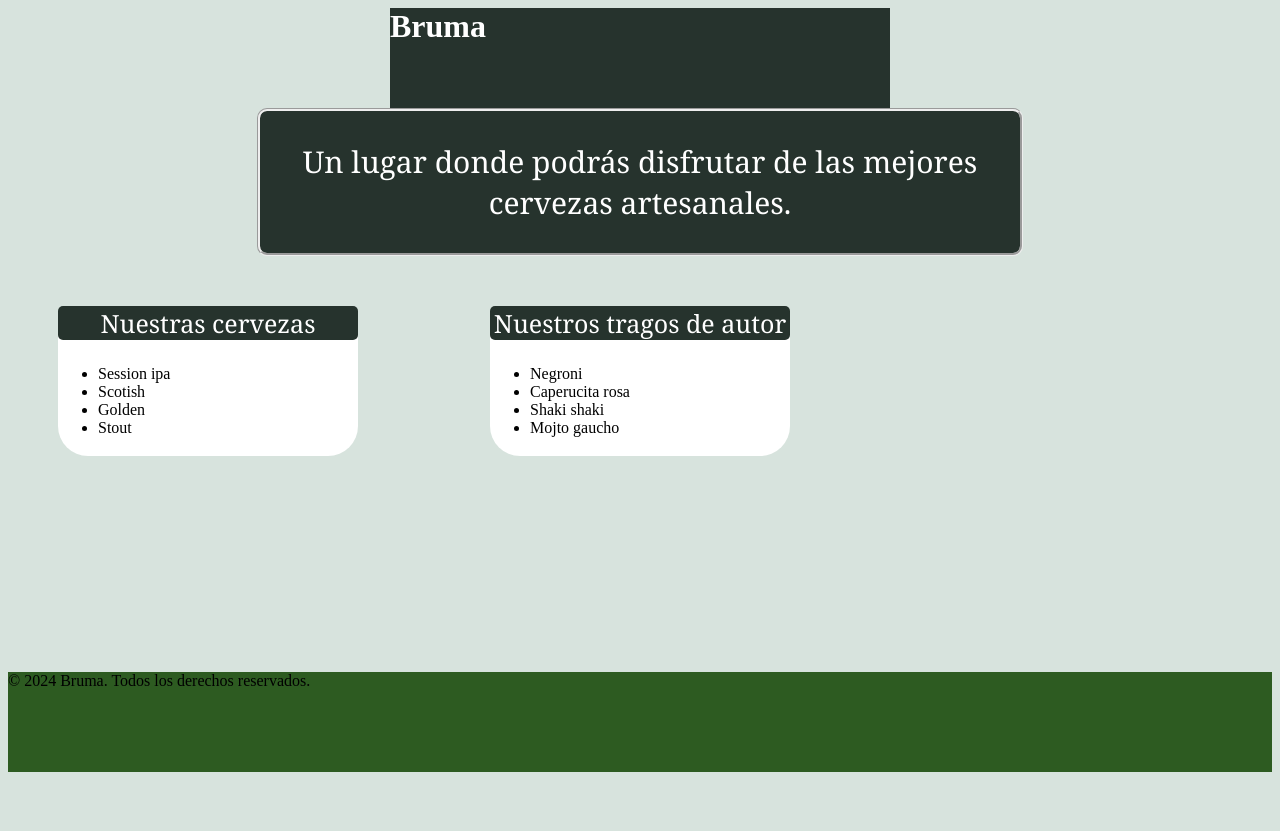
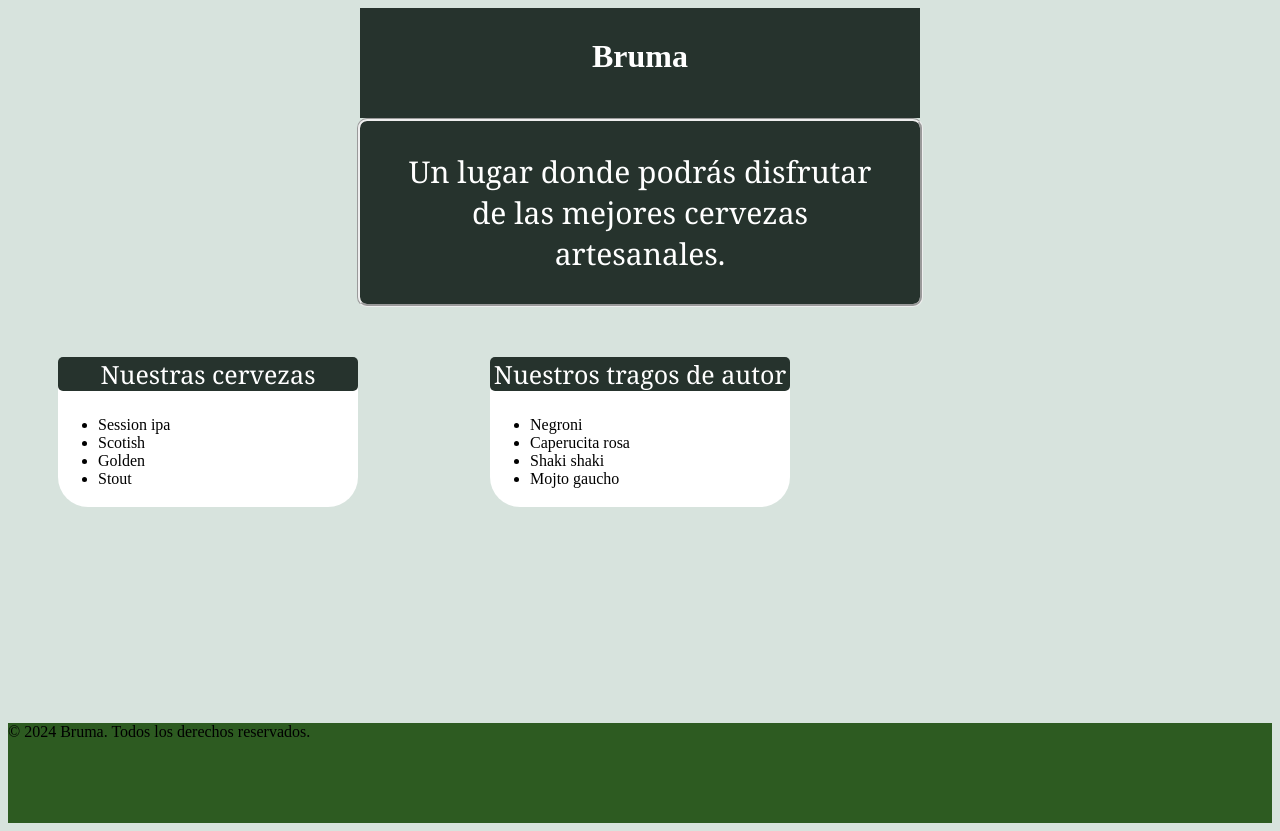
Before and after one commit to polarigodoy-hub/Nawelin, a plain HTML site: page Pagina web prueba/index.html in a window 1280 px wide. Before the commit the page ends 800 px from the top, so only its background shows below. Drawn offline with Linux system fonts and the light colour scheme.

Commit message:
Actualización de mis proyectos

```diff
--- a/Pagina web prueba/styles.css
+++ b/Pagina web prueba/styles.css
@@ -5,13 +5,14 @@ background-color:#d7e3dd;
     background-color:#26332D;
     color: white;
     width: 500px;
-    height: 100px;
+    height: 50px;
+    padding: 30px;
     margin: auto;
-    font-family: ;
+    text-align: center;
 }
 .descripcion{
     background-color: #26332D;
-    width: 700px;
+    width: 500px;
     margin: auto;
     padding: 30px;
     border-radius: 10px;
```
